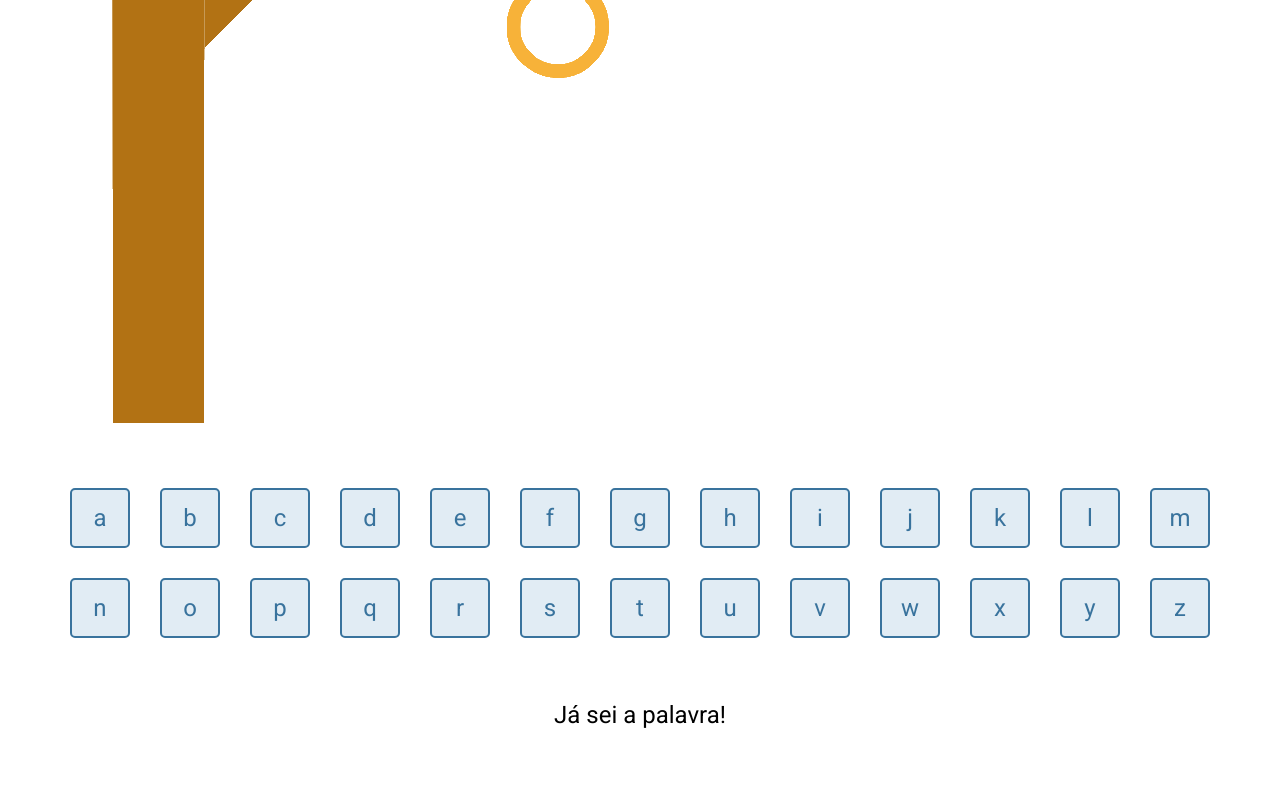
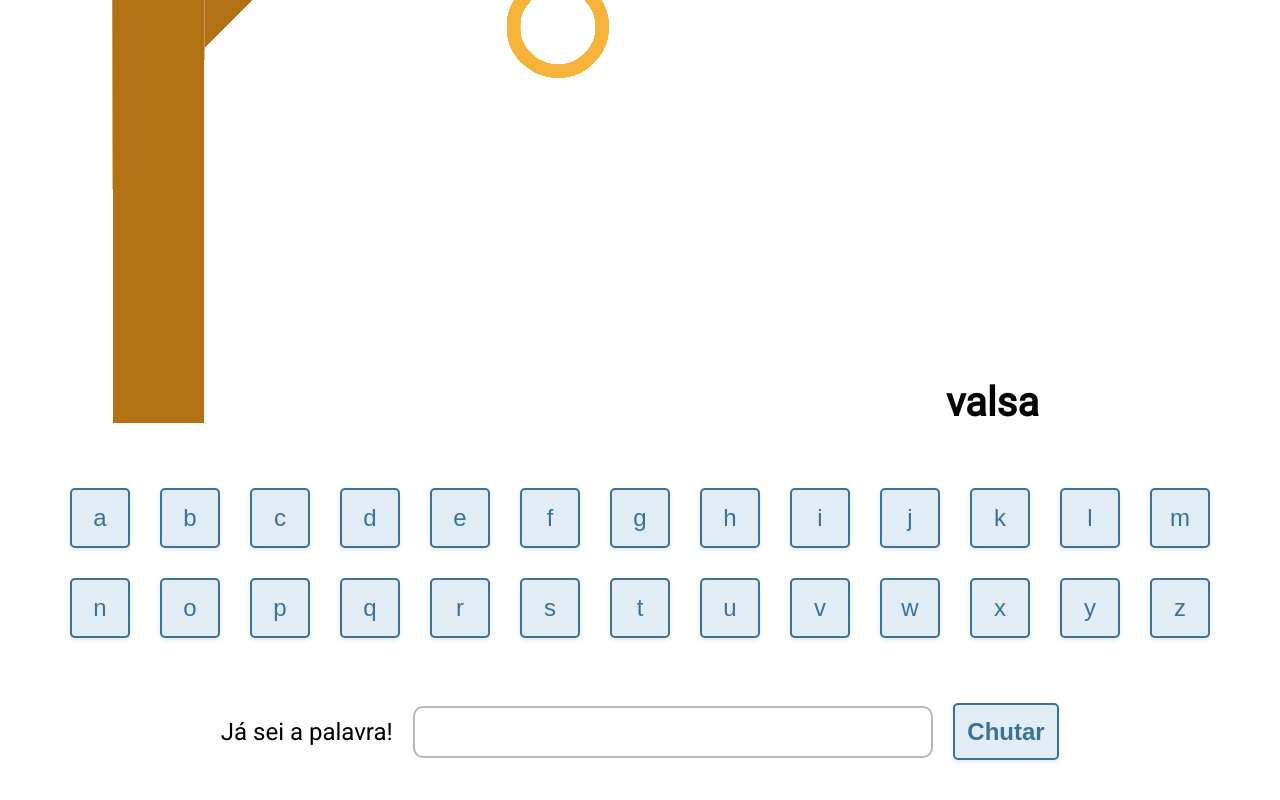
Before and after one commit to RodrigoYujiKogaKuroda/Jogo-da-Forca, a React (Create React App) app: page / in a window 1280 px wide. Shown: the part 317-1117 px from the top of the page. Before the commit the page ends 1084 px from the top, so only its background shows below. Built offline with nearby package versions, Linux system fonts and the light colour scheme.

Commit message:
feat: Finished main layout

```diff
--- a/src/App.js
+++ b/src/App.js
@@ -6,6 +6,12 @@ import GlobalStyle from './theme/globalStyle'
 
 import palavras from "./palavras";
 import forca0 from "./assets/forca0.png";
+import forca1 from "./assets/forca1.png";
+import forca2 from "./assets/forca2.png";
+import forca3 from "./assets/forca3.png";
+import forca4 from "./assets/forca4.png";
+import forca5 from "./assets/forca5.png";
+import forca6 from "./assets/forca6.png";
 
 function comparador() {
 	return Math.random() - 0.5;
@@ -14,6 +20,8 @@ function comparador() {
 export default function App() {
 
     const [desativado, setDesativado] = React.useState("");
+    const [forca, setForca] = React.useState(forca0);
+    const [chute, setChute] = React.useState("");
     const alfabeto = ["a", "b", "c", "d", "e", "f", "g", "h", "i", "j", "k", "l", "m", "n", "o", "p", "q", "r", "s", "t", "u", "v", "w", "x", "y", "z"];
     const palavra = palavras.sort(comparador)[0];
 
@@ -25,16 +33,29 @@ export default function App() {
         <>
             <GlobalStyle />
             <Forca>
-                <img src={forca0} alt="forca0" />
-                <button>Escolher palavra</button>
+                <img src={forca} alt="forca" data-identifier="game-image" />
+                <MenuLado>
+                    <button data-identifier="choose-word">Escolher palavra</button>
+                    <p>{palavra}</p>
+                </MenuLado>
             </Forca>
             <Letras>
                 {alfabeto.map( letra =>
-                    <button onClick={() => escolherLetra(letra)}>{letra}</button>
+                    <button onClick={() => escolherLetra(letra)} data-identifier="letter">{letra}</button>
                 )}
             </Letras>
             <Formulario>
-                    <p>Já sei a palavra!</p>
+                    <Campo>
+                        <label htmlFor="chute">Já sei a palavra!</label>
+                        <input
+                        type="text"
+                        id="chute"
+                        value={chute}
+                        onChange={(e) => setChute(e.target.value)}
+                        data-identifier="type-guess"
+                        />
+                    </Campo>
+                    <button data-identifier="guess-button">Chutar</button>
             </Formulario>
         </>
     );
@@ -42,6 +63,12 @@ export default function App() {
 
 const Forca = styled.div`
     display: flex;
+    justify-content: space-between;
+`;
+
+const MenuLado = styled.div`
+    display: flex;
+    flex-direction: column;
     justify-content: space-between;
 
     button {
@@ -54,6 +81,13 @@ const Forca = styled.div`
         color: #ffffff;
         border: none;
         border-radius: 5px;
+        box-shadow: 0px 2px 4px rgba(0, 0, 0, 0.1);
+        cursor: pointer;
+    }
+
+    p {
+        font-size: 40px;
+        font-weight: bold;
     }
 `;
 
@@ -66,7 +100,6 @@ const Letras = styled.div`
 
     button {
         background-color: #e1ecf4;
-        font-family: 'Roboto', sans-serif;
         width: 60px;
         height: 60px;
         margin: 15px 0;
@@ -74,6 +107,8 @@ const Letras = styled.div`
         color: #39739d;
         border: 2px solid #39739d;
         border-radius: 5px;
+        box-shadow: 0px 2px 4px rgba(0, 0, 0, 0.1);
+        cursor: pointer;
     }
 `;
 
@@ -82,7 +117,37 @@ const Formulario = styled.form`
     display: flex;
     justify-content: center;
 
-    p {
+    button {
+        background-color: #e1ecf4;
+        width: 106.5px;
+        height: 57px;
+        margin-left: 20px;
+        font-weight: bold;
+        font-size: 24px;
+        color: #39739d;
+        border: 2px solid #39739d;
+        border-radius: 5px;
+        box-shadow: 0px 2px 4px rgba(0, 0, 0, 0.1);
+        cursor: pointer;
+    }
+`;
+
+const Campo = styled.div`
+    display: flex;
+    justify-content: center;
+    align-items: center;
+
+    label {
+        margin-right: 20px;
         font-size: 24px;
     }
+
+    input[type=text] {
+		width: 480px;
+		height: 48px;
+        padding: 0 18px;
+		border: 2px solid #b8b8b8;
+        border-radius: 10px;
+		font-size: 24px
+    }
 `;
```
